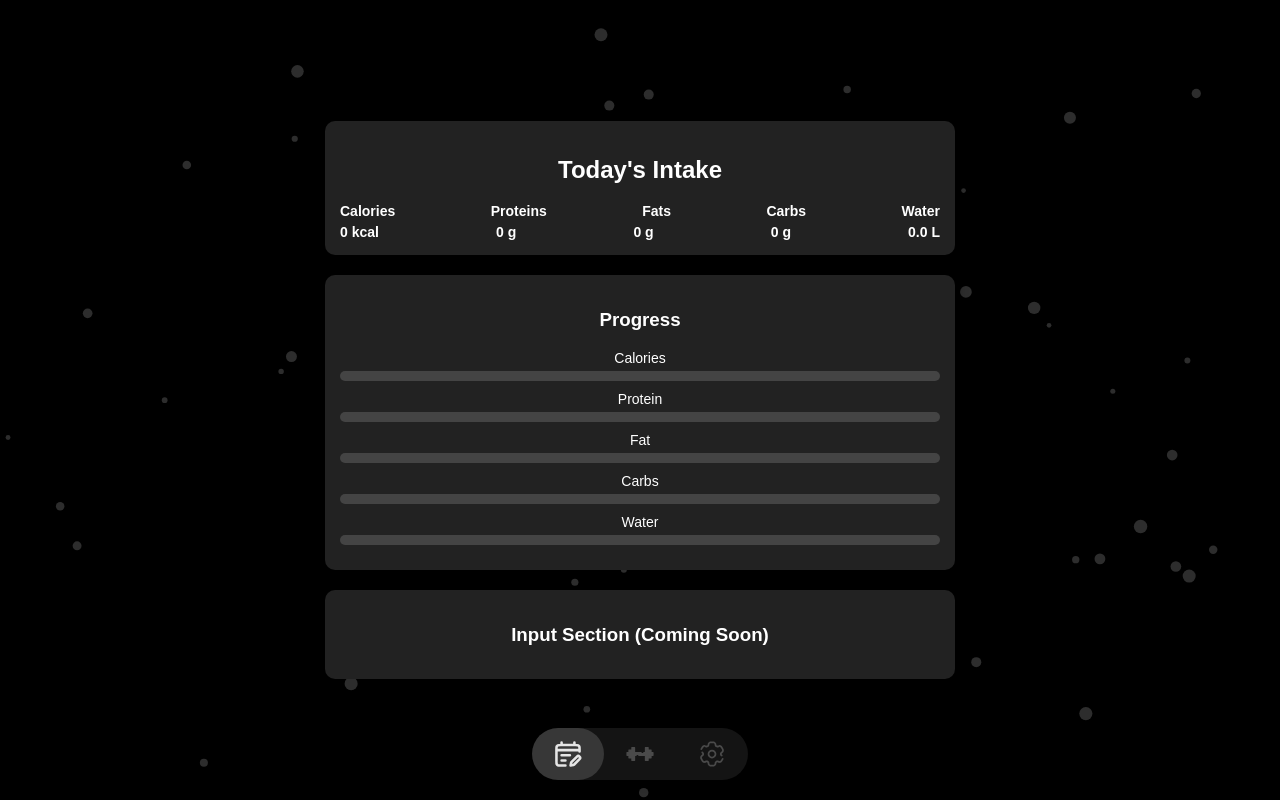
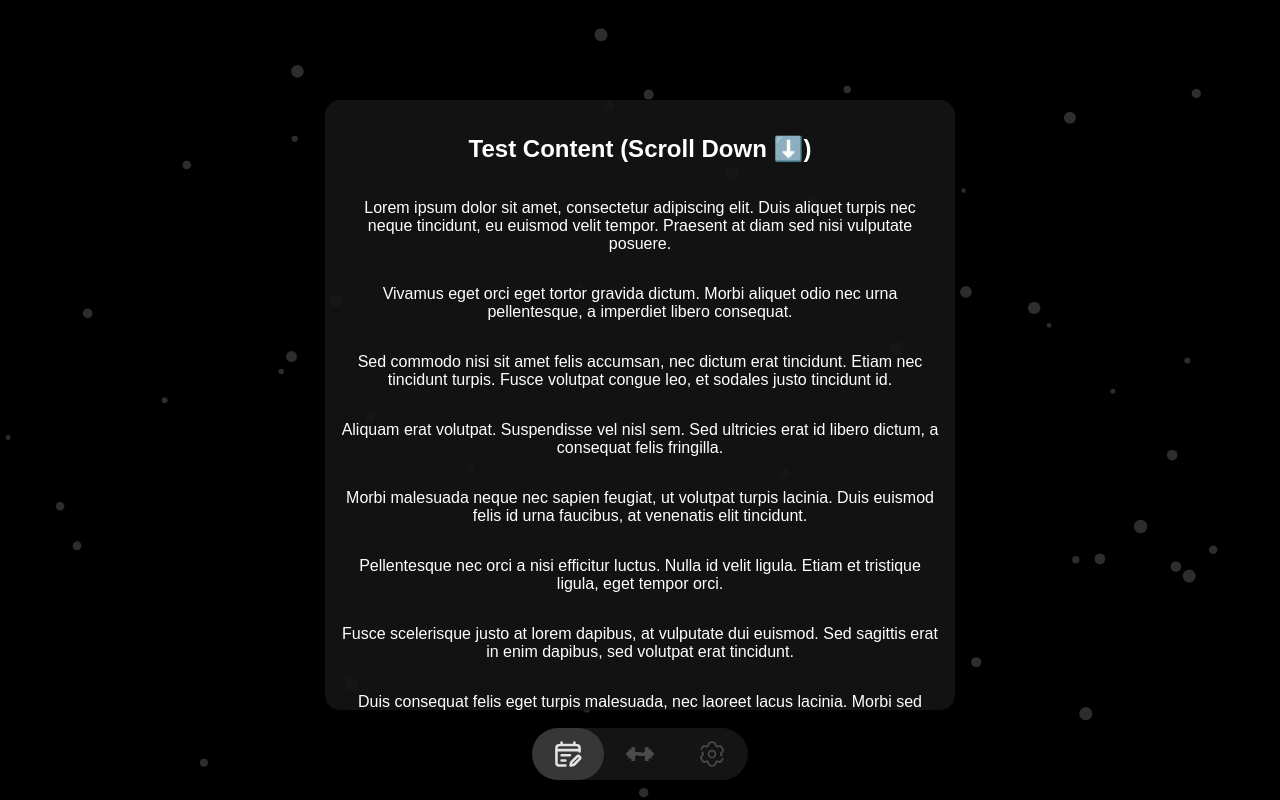
Before and after one commit to Mramor11/gym-assistant, a React (Create React App) app: page / in a window 1280 px wide. Built offline with nearby package versions, Linux system fonts and the light colour scheme.

Commit message:
Обновили Mini App для Telegram

```diff
--- a/src/components/pages/Calendar.css
+++ b/src/components/pages/Calendar.css
@@ -1,81 +1,33 @@
-/* Основной контейнер страницы Calendar */
-.calendar-container {
+/* 🔲 Ограниченная область контента */
+.calendar-wrapper {
     display: flex;
     flex-direction: column;
     align-items: center;
-    width: 100%;
+    width: 90%;
     max-width: 600px;
-    margin: auto;
-    padding: 20px;
-    /*background: rgba(20, 20, 20, 0.8);*/
+    height: calc(100vh - 220px); /* Фиксируем новую высоту */
+    margin-top: 10px; /* Уменьшаем верхний отступ */
+    padding: 15px;
+    background: rgba(20, 20, 20, 0.9);
     border-radius: 15px;
     box-shadow: 0px 4px 10px rgba(0, 0, 0, 0.2);
+    overflow-y: auto; /* Включаем вертикальный скролл */
+    scrollbar-width: thin;
+    scrollbar-color: rgba(255, 255, 255, 0.3) transparent;
 }
 
-/* Контейнер "Today's Intake" */
-.intake-summary {
-    width: 100%;
-    padding: 15px;
-    background: #222;
-    border-radius: 10px;
-    text-align: center;
-    color: white;
-    margin-bottom: 20px;
+/* 🚀 Фиксируем нижний отступ, чтобы не закрывало панель */
+.bottom-space {
+    height: 100px; /* Оставляем место перед панелью */
+    flex-shrink: 0;
 }
 
-.intake-labels, .intake-values {
-    display: flex;
-    justify-content: space-between;
-    font-size: 14px;
-    font-weight: bold;
+/* Стили для скролла */
+.calendar-wrapper::-webkit-scrollbar {
+    width: 5px;
 }
 
-.intake-values span {
-    margin-top: 5px;
+.calendar-wrapper::-webkit-scrollbar-thumb {
+    background: rgba(255, 255, 255, 0.3);
+    border-radius: 5px;
 }
-
-/* Контейнер с прогресс-барами */
-.progress-container {
-    width: 100%;
-    background: #222;
-    padding: 15px;
-    border-radius: 10px;
-    color: white;
-    margin-bottom: 20px;
-}
-
-.progress-bar {
-    display: flex;
-    flex-direction: column;
-    margin: 10px 0;
-}
-
-.progress-bar span {
-    font-size: 14px;
-    margin-bottom: 5px;
-}
-
-.progress {
-    width: 100%;
-    height: 10px;
-    background: #444;
-    border-radius: 5px;
-    overflow: hidden;
-}
-
-.fill {
-    height: 100%;
-    background: #3b82f6;
-    border-radius: 5px;
-    transition: width 0.3s ease-in-out;
-}
-
-/* Контейнер для ввода */
-.input-container {
-    width: 100%;
-    padding: 15px;
-    background: #222;
-    border-radius: 10px;
-    text-align: center;
-    color: white;
-}
--- a/src/components/pages/Calendar.js
+++ b/src/components/pages/Calendar.js
@@ -18,71 +18,24 @@ function Calendar() {
         }
     }, []);
 
-    const updateStorage = (updatedData) => {
-        setData(updatedData);
-        localStorage.setItem("nutritionData", JSON.stringify(updatedData));
-    };
-
     return (
-        <div className="calendar-container">
-            {/* Контейнер "Today's Intake" */}
-            <div className="intake-summary">
-                <h2>Today's Intake</h2>
-                <div className="intake-labels">
-                    <span>Calories</span>
-                    <span>Proteins</span>
-                    <span>Fats</span>
-                    <span>Carbs</span>
-                    <span>Water</span>
-                </div>
-                <div className="intake-values">
-                    <span>{data.calories} kcal</span>
-                    <span>{data.protein} g</span>
-                    <span>{data.fat} g</span>
-                    <span>{data.carbs} g</span>
-                    <span>{(data.water / 1000).toFixed(1)} L</span>
-                </div>
-            </div>
-
-            {/* Контейнер с прогресс-барами */}
-            <div className="progress-container">
-                <h3>Progress</h3>
-                <div className="progress-bar">
-                    <span>Calories</span>
-                    <div className="progress">
-                        <div className="fill" style={{ width: `${(data.calories / 2500) * 100}%` }}></div>
-                    </div>
-                </div>
-                <div className="progress-bar">
-                    <span>Protein</span>
-                    <div className="progress">
-                        <div className="fill" style={{ width: `${(data.protein / 100) * 100}%` }}></div>
-                    </div>
-                </div>
-                <div className="progress-bar">
-                    <span>Fat</span>
-                    <div className="progress">
-                        <div className="fill" style={{ width: `${(data.fat / 80) * 100}%` }}></div>
-                    </div>
-                </div>
-                <div className="progress-bar">
-                    <span>Carbs</span>
-                    <div className="progress">
-                        <div className="fill" style={{ width: `${(data.carbs / 300) * 100}%` }}></div>
-                    </div>
-                </div>
-                <div className="progress-bar">
-                    <span>Water</span>
-                    <div className="progress">
-                        <div className="fill" style={{ width: `${(data.water / 3000) * 100}%` }}></div>
-                    </div>
-                </div>
-            </div>
-
-            {/* Контейнер для ввода значений (оставляем пустым) */}
-            <div className="input-container">
-                <h3>Input Section (Coming Soon)</h3>
-            </div>
+        <div className="calendar-wrapper">
+            <h2>Test Content (Scroll Down ⬇️)</h2>
+            <p>Lorem ipsum dolor sit amet, consectetur adipiscing elit. Duis aliquet turpis nec neque tincidunt, eu euismod velit tempor. Praesent at diam sed nisi vulputate posuere.</p>
+            <p>Vivamus eget orci eget tortor gravida dictum. Morbi aliquet odio nec urna pellentesque, a imperdiet libero consequat.</p>
+            <p>Sed commodo nisi sit amet felis accumsan, nec dictum erat tincidunt. Etiam nec tincidunt turpis. Fusce volutpat congue leo, et sodales justo tincidunt id.</p>
+            <p>Aliquam erat volutpat. Suspendisse vel nisl sem. Sed ultricies erat id libero dictum, a consequat felis fringilla.</p>
+            <p>Morbi malesuada neque nec sapien feugiat, ut volutpat turpis lacinia. Duis euismod felis id urna faucibus, at venenatis elit tincidunt.</p>
+            <p>Pellentesque nec orci a nisi efficitur luctus. Nulla id velit ligula. Etiam et tristique ligula, eget tempor orci.</p>
+            <p>Fusce scelerisque justo at lorem dapibus, at vulputate dui euismod. Sed sagittis erat in enim dapibus, sed volutpat erat tincidunt.</p>
+            <p>Duis consequat felis eget turpis malesuada, nec laoreet lacus lacinia. Morbi sed dolor a magna ultrices aliquet.</p>
+            <p>Integer a justo in dui accumsan interdum. Vestibulum dictum, metus non ultricies aliquet, ligula eros dapibus elit, ut dictum lectus odio ac leo.</p>
+            <p>Sed euismod nisi a lectus tincidunt, sed euismod nisi congue. Vivamus auctor ligula et sapien tincidunt, euismod accumsan quam vehicula.</p>
+            <p>Nam sagittis nisl nec augue molestie, eget vehicula odio viverra. Phasellus ullamcorper libero id orci dictum, sed ultrices arcu malesuada.</p>
+            <p>Maecenas id elit ac odio blandit convallis. In pharetra odio ut nisl tristique, sit amet tempor metus rhoncus.</p>
+            <p>Vestibulum volutpat purus et libero interdum, ac aliquet mi cursus. Etiam id magna a dolor ultrices interdum.</p>
+            <p>Quisque at lorem sed risus tincidunt condimentum. Duis dictum risus eu enim tempus, ut euismod magna fermentum.</p>
+            <div className="bottom-space"></div>
         </div>
     );
 }
```
